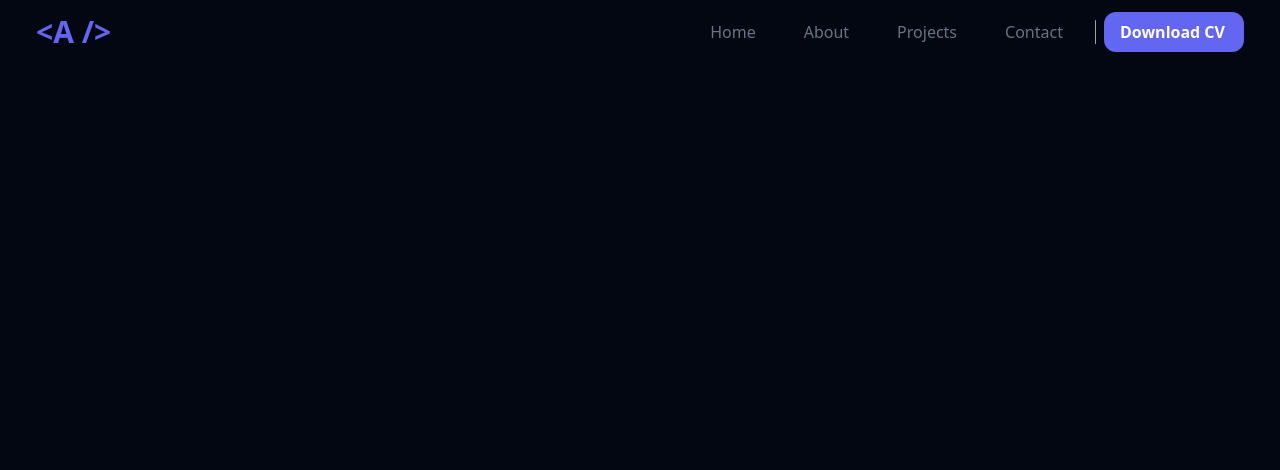
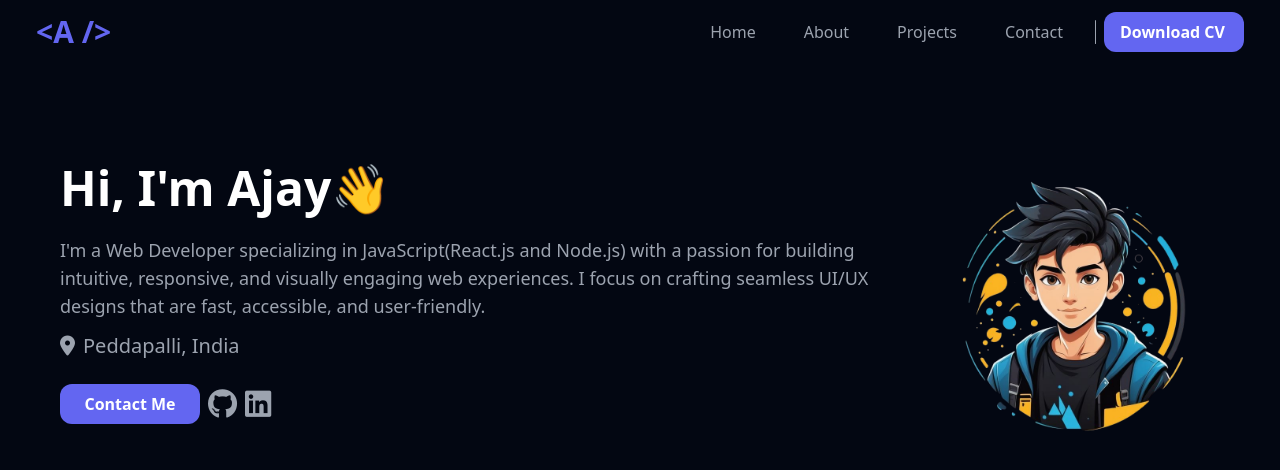
Before and after one commit to olapuajay/portfolio, a React (Vite) app: page / in a window 1280 px wide. Shown: the top 470 px of the page. Built offline with nearby package versions, Linux system fonts and the light colour scheme.

Commit message:
Update favicon and add Home component with personal introduction

```diff
--- a/index.html
+++ b/index.html
@@ -2,7 +2,7 @@
 <html lang="en">
   <head>
     <meta charset="UTF-8" />
-    <link rel="icon" type="image/svg+xml" href="/vite.svg" />
+    <link rel="icon" type="image/svg+xml" href="./src/assets/logo.png" />
     <meta name="viewport" content="width=device-width, initial-scale=1.0" />
     <link rel="stylesheet" href="https://cdnjs.cloudflare.com/ajax/libs/font-awesome/6.5.1/css/all.min.css" />
     <title>Vite + React</title>
--- a/src/App.jsx
+++ b/src/App.jsx
@@ -1,11 +1,21 @@
 import './App.css'
+import Home from './components/Home'
 import Navbar from './components/Navbar'
 
 function App() {
+  const siteProps = {
+    name: 'Ajay',
+    description: 'I\'m a Web Developer specializing in JavaScript(React.js and Node.js) with a passion for building intuitive, responsive, and visually engaging web experiences. I focus on crafting seamless UI/UX designs that are fast, accessible, and user-friendly.',
+    socialLinks: [
+      { name: 'Github', url: ''},
+      { name: 'LinkedIn', url: ''},
+    ],
+  }
 
   return (
     <div className="App">
       <Navbar />
+      <Home name={siteProps.name} description={siteProps.description} />
     </div>
   )
 }
--- a/src/components/Home.jsx
+++ b/src/components/Home.jsx
@@ -0,0 +1,33 @@
+import React from 'react'
+import Profile from '../assets/profile.png'
+
+function Home({ name, description }) {
+  return (
+    <div className='flex flex-col-reverse md:flex-row w-full justify-center items-start p-10 md:p-15 h-screen'>
+      <div className='md:w-3/4 md:pt-10'>
+        <h1 className='text-3xl md:text-5xl font-bold text-white '>
+          Hi, I'm {name}👋
+        </h1>
+        <p className='text-[#9CA3AF] text-sm md:text-lg mt-4 md:mt-6'>
+          {description}
+        </p>
+        <p className='text-[#9CA3AF] text-sm md:text-xl mt-2 md:mt-2'>
+          <i className='fas fa-map-marker-alt text-sm md:text-xl mt-2 md:mt-2 mr-2'></i>
+          Peddapalli, India
+        </p>
+        <div className='flex justify-items-start space-x-2 items-center mt-4 md:mt-6'>
+          <button className='bg-[#6366F1] py-2 px-4 rounded-xl text-white text-center font-semibold hover:bg-[#637bf1] duration-300 min-w-35 cursor-pointer'>
+            Contact Me
+          </button>
+          <i className='fab fa-github text-3xl text-[#9CA3AF] hover:text-white duration-300 cursor-pointer'></i>
+          <i className='fab fa-linkedin text-3xl text-[#9CA3AF] hover:text-[#0A66C2] duration-300 cursor-pointer'>          </i>
+        </div>
+      </div>
+      <div className='md:w-1/4 md:pt-10 pt-10'>
+        <img src={Profile} alt="Profile Image" />
+      </div>
+    </div>
+  )
+}
+
+export default Home
--- a/src/components/Navbar.jsx
+++ b/src/components/Navbar.jsx
@@ -26,7 +26,7 @@ const Navbar = () => {
       {/* Desktop Navigation */}
       <ul className='hidden md:flex'>
         {navItems.map(item => (
-          <li key={item.id} className='px-4 py-2 rounded-xl m-2 cursor-pointer duration-300 text-gray-500 hover:text-white'>
+          <li key={item.id} className='px-4 py-2 rounded-xl m-2 cursor-pointer duration-300 text-[#9CA3AF] hover:text-white'>
             <a href={`#${item.id}`}>{item.text}</a>
           </li>
         ))}
```
Also changed, not shown: src/assets/logo.png (added), src/assets/profile.png (added).
